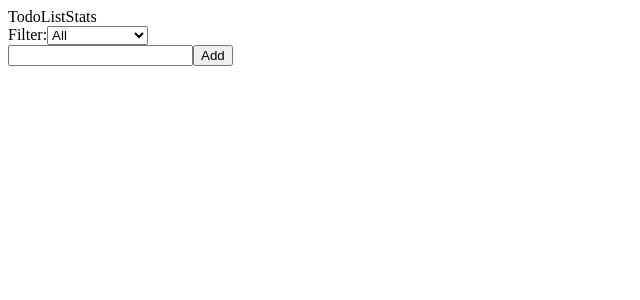
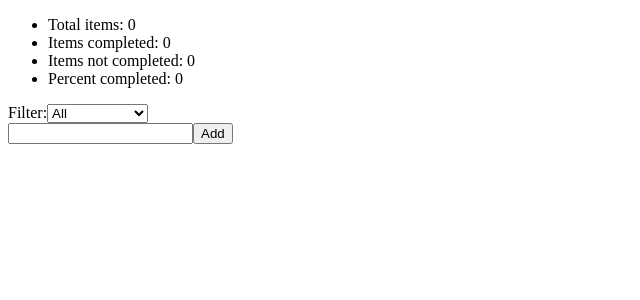
Before and after one commit to alstn2468/recoil-tutorial, a React (Create React App) app in the folder BasicTutorial/: page / in a window 1280 px wide. Shown: the top 300 px of the page, without its empty margins (0-640 px from the left). Built offline with nearby package versions, Linux system fonts and the light colour scheme.

Commit message:
Implement todoListStatsState using selector and TodoListStats component using useRecoilValue

```diff
--- a/BasicTutorial/src/RecoilState.js
+++ b/BasicTutorial/src/RecoilState.js
@@ -26,3 +26,23 @@
         }
     },
 });
+
+export const todoListStatsState = selector({
+    key: 'todoListStatsState',
+    get: ({ get }) => {
+        const todoList = get(filteredTodoListState);
+        const totalNum = todoList.length;
+        const totalCompletedNum = todoList.filter((item) => item.isComplete)
+            .length;
+        const totalUncompletedNum = totalNum - totalCompletedNum;
+        const percentCompleted =
+            totalNum === 0 ? 0 : totalCompletedNum / totalNum;
+
+        return {
+            totalNum,
+            totalCompletedNum,
+            totalUncompletedNum,
+            percentCompleted,
+        };
+    },
+});
--- a/BasicTutorial/src/TodoListStats.js
+++ b/BasicTutorial/src/TodoListStats.js
@@ -1,7 +1,25 @@
 import React from 'react';
+import { useRecoilValue } from 'recoil';
+import { todoListStatsState } from './RecoilState';
 
 function TodoListStats() {
-    return <div>TodoListStats</div>;
+    const {
+        totalNum,
+        totalCompletedNum,
+        totalUncompletedNum,
+        percentCompleted,
+    } = useRecoilValue(todoListStatsState);
+
+    const formattedPercentCompleted = Math.round(percentCompleted * 100);
+
+    return (
+        <ul>
+            <li>Total items: {totalNum}</li>
+            <li>Items completed: {totalCompletedNum}</li>
+            <li>Items not completed: {totalUncompletedNum}</li>
+            <li>Percent completed: {formattedPercentCompleted}</li>
+        </ul>
+    );
 }
 
 export default TodoListStats;
```
